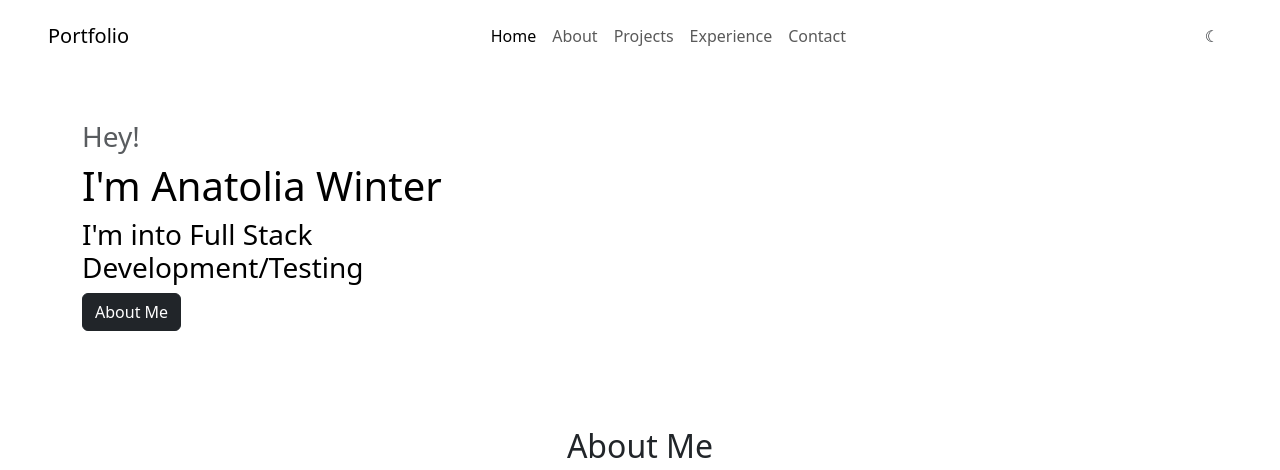
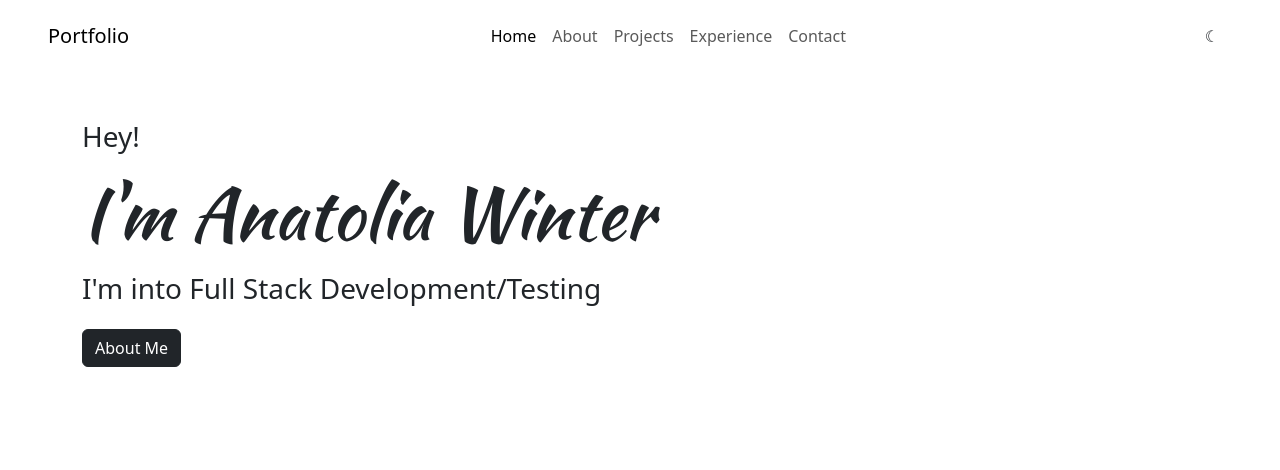
Before and after one commit to anawinter53/portfolio-site, a React (Vite) app: page / in a window 1280 px wide. Shown: the top 470 px of the page. Built offline with nearby package versions, Linux system fonts and the light colour scheme.

Commit message:
minor experimenting with styles & fonts

```diff
--- a/index.html
+++ b/index.html
@@ -6,6 +6,9 @@
     <meta name="viewport" content="width=device-width, initial-scale=1.0">
     <title>My Portfolio</title>
     <link href="https://cdn.jsdelivr.net/npm/bootstrap@5.3.0-alpha3/dist/css/bootstrap.min.css" rel="stylesheet" integrity="sha384-KK94CHFLLe+nY2dmCWGMq91rCGa5gtU4mk92HdvYe+M/SXH301p5ILy+dN9+nJOZ" crossorigin="anonymous">
+    <link rel="preconnect" href="https://fonts.googleapis.com">
+    <link rel="preconnect" href="https://fonts.gstatic.com" crossorigin>
+    <link href="https://fonts.googleapis.com/css2?family=Kaushan+Script&family=Poppins:wght@100;200;300&display=swap" rel="stylesheet">
     <script defer src="https://cdn.jsdelivr.net/npm/bootstrap@5.3.0-alpha3/dist/js/bootstrap.bundle.min.js" integrity="sha384-ENjdO4Dr2bkBIFxQpeoTz1HIcje39Wm4jDKdf19U8gI4ddQ3GYNS7NTKfAdVQSZe" crossorigin="anonymous"></script>
   </head>
   <body>
--- /dev/null
+++ b/src/components/About/about.css
@@ -0,0 +1,3 @@
+#about {
+    background-color: aquamarine;
+}
--- a/src/components/Intro/index.jsx
+++ b/src/components/Intro/index.jsx
@@ -1,12 +1,13 @@
 import React from 'react'
+import './intro.css'
 
 export default function Intro() {
   return (
     <div className="container" id="intro">
-      <div className="col col-5 pt-5 pb-5">
-        <h3 className="text-muted">Hey!</h3>
-        <h1 className="text-body-emphasis">I'm Anatolia Winter</h1>
-        <h3 className="text-body-emphasis">I'm into Full Stack Development/Testing</h3>
+      <div className="col pt-5 pb-5">
+        <h3 className="fw-light pb-2">Hey!</h3>
+        <h1 className="display-2 pb-2">I'm Anatolia Winter</h1>
+        <h3 className="fw-light pb-2">I'm into Full Stack Development/Testing</h3>
         <button className="btn btn-dark">About Me</button>
       </div>
     </div>
--- /dev/null
+++ b/src/components/Intro/intro.css
@@ -0,0 +1,11 @@
+#intro {
+    line-height: 50px;
+}
+
+.line-spacing {
+    line-height: 0em;
+}
+
+.display-2 {
+    font-family: 'Kaushan Script', cursive;
+}
--- a/src/components/TechStack/index.jsx
+++ b/src/components/TechStack/index.jsx
@@ -12,7 +12,7 @@ export default function TechStack() {
       <div className="pt-5 pb-5">
         <h2 className="text-md-center">Tech Stack</h2>
         <div className="row justify-content-center">
-          <div className="btn-group btn-group-lg w-50 pb-5" role="group">
+          <div className=" w-50 pb-5" role="group">
             <button type="button" className="btn btn-secondary" onClick={() => setStack('frontend')}>Frontend</button>
             <button type="button" className="btn btn-secondary" onClick={() => setStack('backend')}>Backend</button>
             <button type="button" className="btn btn-secondary" onClick={() => setStack('others')}>Others</button>
--- /dev/null
+++ b/src/components/TechStack/techstack.css
@@ -0,0 +1,3 @@
+.button {
+    width: 50px;
+}
```
